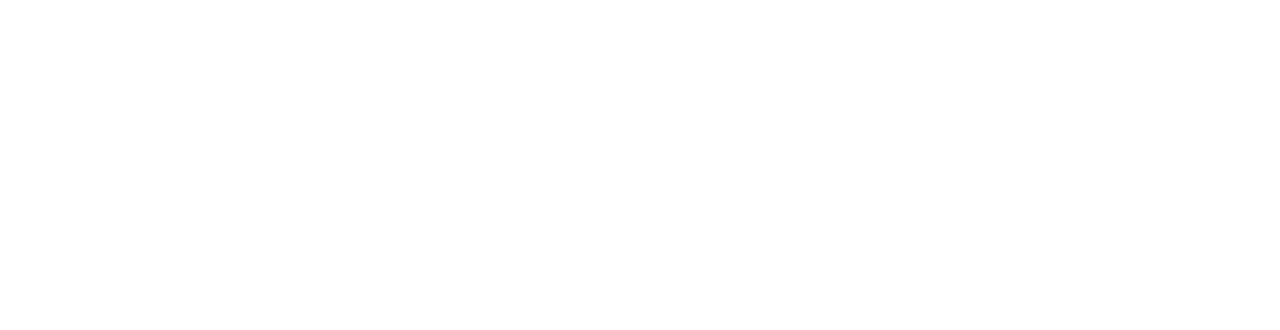
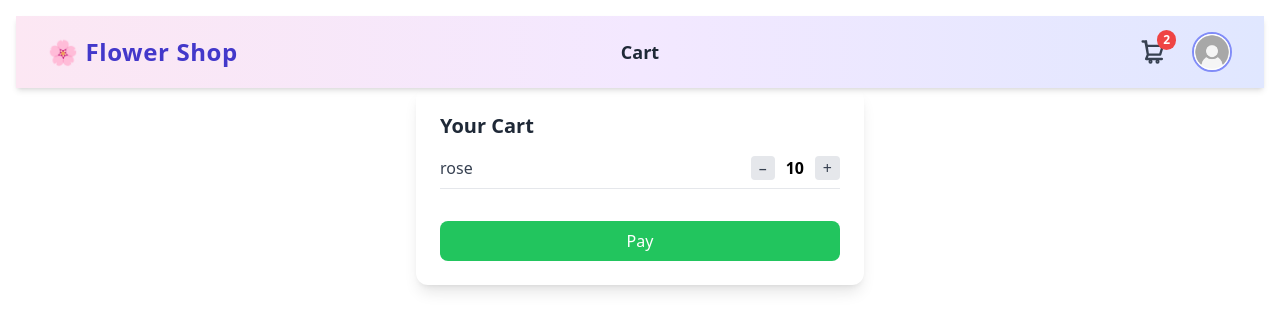
Before and after one commit to GuilhermeDias02/Flower-Shop, an Angular app: page /cart in a window 1280 px wide. Before the commit this address led to /. Shown: the top 330 px of the page. Built offline with nearby package versions, Linux system fonts and the light colour scheme; sample sign-in values are in the browser's storage.

Commit message:
feat: cart

```diff
--- a/src/app/app.routes.ts
+++ b/src/app/app.routes.ts
@@ -21,4 +21,8 @@
     // canActivate: [adminGuard],
     loadChildren: () => import('./features/admin/admin.routes').then((m) => m.ADMIN_ROUTES),
   },
+  {
+    path: 'cart',
+    loadChildren: () => import('./features/cart/cart.routes').then((m) => m.CART_ROUTES),
+  },
 ];
--- /dev/null
+++ b/src/app/features/cart/cart.routes.ts
@@ -0,0 +1,11 @@
+import { Routes } from '@angular/router';
+import { authGuard } from '../../core/guards/auth.guard';
+import { CartComponent } from './components/cart.component';
+
+export const CART_ROUTES: Routes = [
+  {
+    path: '',
+    canActivate: [authGuard],
+    component: CartComponent,
+  },
+];
--- /dev/null
+++ b/src/app/features/cart/components/cart.component.ts
@@ -0,0 +1,107 @@
+import { Component, inject, signal } from '@angular/core';
+import { HeaderComponent } from '../../../shared/components/header/header.component';
+import { AuthService } from '../../auth/services/auth.service';
+import { CartService } from '../services/cart.service';
+import { FlowerService } from '../../flowers/services/flowers.service';
+import { Cart } from '../models/cart.model';
+
+@Component({
+  selector: 'app-cart',
+  standalone: true,
+  imports: [HeaderComponent],
+  template: `
+    <app-header [pageTitle]="'Cart'" [homeLink]="'/shop'"></app-header>
+    <div class="bg-white rounded-xl shadow-lg p-6 w-full max-w-md mx-auto">
+      <h2 class="text-xl font-bold mb-4 text-gray-800">Your Cart</h2>
+
+      <div class="space-y-4">
+        @if (userCart()) {
+          @for (item of cartItems(); track item.flower?.id) {
+            <div class="flex justify-between items-center border-b pb-2">
+              <!-- Flower Name -->
+              <span class="text-gray-700 font-medium">{{ item.flower?.name }}</span>
+
+              <!-- Quantity Controls -->
+              <div class="flex items-center gap-2">
+                <button
+                  (click)="decrease(item.flower?.id)"
+                  class="bg-gray-200 hover:bg-gray-300 text-gray-700 px-2 rounded"
+                >
+                  –
+                </button>
+                <span class="w-6 text-center font-semibold">{{ item.quantity }}</span>
+                <button
+                  (click)="increase(item.flower?.id)"
+                  class="bg-gray-200 hover:bg-gray-300 text-gray-700 px-2 rounded"
+                >
+                  +
+                </button>
+              </div>
+            </div>
+          }
+        } @else {
+          <p class="text-gray-500">Your cart is empty 🌸</p>
+        }
+
+        <!-- Pay Button -->
+        <div class="pt-4">
+          <button
+            (click)="onPay()"
+            [disabled]="!userCart()"
+            class="w-full bg-green-500 hover:bg-green-600 text-white py-2 rounded-lg font-medium transition disabled:opacity-50 disabled:cursor-default disabled:hover:bg-green-500"
+          >
+            Pay
+          </button>
+        </div>
+      </div>
+    </div>
+  `,
+  styles: [],
+})
+export class CartComponent {
+  private cartService = inject(CartService);
+  private authService = inject(AuthService);
+  private flowerService = inject(FlowerService);
+  userCart = signal<Cart | null>(this.cartService.getUserCart(this.authService.currentUser$()?.id));
+
+  flowerName(flowerId: number): string {
+    return this.flowerService.getFlowerNameById(flowerId);
+  }
+
+  cartItems() {
+    if (this.userCart()) {
+      return Array.from(this.userCart()?.flowers.entries() ?? []).map(([flowerId, quantity]) => {
+        const flower = this.flowerService.getFlowerById(flowerId);
+        return { flower, quantity };
+      });
+    }
+    return [];
+  }
+
+  increase(flowerId?: number): void {
+    if (this.userCart() && flowerId) {
+      const current = this.userCart()?.flowers.get(flowerId) ?? 0;
+      this.userCart()?.flowers.set(flowerId, current + 1);
+    } else {
+      console.warn('Tried increasing element with an empty cart');
+    }
+  }
+
+  decrease(flowerId?: number) {
+    if (this.userCart() && flowerId) {
+      const current = this.userCart()?.flowers.get(flowerId) ?? 0;
+      if (current > 1) {
+        this.userCart()?.flowers.set(flowerId, current - 1);
+      } else {
+        this.userCart()?.flowers.delete(flowerId);
+      }
+    } else {
+      console.warn('Tried decreasing element with an empty cart');
+    }
+  }
+
+  onPay(): void {
+    //todo: payement
+    //navigate payment
+  }
+}
--- a/src/app/features/cart/models/cart.model.ts
+++ b/src/app/features/cart/models/cart.model.ts
@@ -1,7 +1,4 @@
-import { User } from '../../auth/models/user.model';
-import { Flower } from '../../flowers/models/flowers.model';
-
 export interface Cart {
-  flowers: Map<Flower, number>;
-  user: User;
+  flowers: Map<number, number>; // flowerId -> number of flowers
+  userId: number;
 }
--- /dev/null
+++ b/src/app/features/cart/services/cart.service.ts
@@ -0,0 +1,46 @@
+import { Injectable } from '@angular/core';
+import { Cart } from '../models/cart.model';
+
+@Injectable({
+  providedIn: 'root',
+})
+export class CartService {
+  //todo: sync carts to localStorage
+  private carts: Cart[] = [
+    {
+      flowers: new Map([
+        [1, 5],
+        [2, 1],
+      ]),
+      userId: 3,
+    },
+    {
+      flowers: new Map([[2, 10]]),
+      userId: 1,
+    },
+  ];
+
+  //Returns the current user's cart or false if it's empty
+  getUserCart(userId?: number): Cart | null {
+    if (!userId) throw Error('A user id must be provided');
+
+    const userCart = this.carts.find((c: Cart) => c.userId === userId);
+    if (userCart) {
+      return userCart;
+    }
+
+    return null;
+  }
+
+  addToCart(userId?: number, flowerId?: number): void {
+    if (userId && flowerId) {
+      const cart = this.carts.find((c) => c.userId === userId);
+      if (cart?.flowers.has(flowerId)) {
+        const flowerNumber = cart?.flowers.get(flowerId);
+        cart?.flowers.set(flowerId, (flowerNumber ?? 1) + 1);
+      } else {
+        cart?.flowers.set(flowerId, 1);
+      }
+    }
+  }
+}
--- a/src/app/features/flowers/components/flowerCard.component.ts
+++ b/src/app/features/flowers/components/flowerCard.component.ts
@@ -8,9 +8,7 @@
   standalone: true,
   imports: [CommonModule],
   template: `
-    <div
-      class="m-3 max-w-xs bg-white rounded-xl shadow-md overflow-hidden hover:shadow-xl transition"
-    >
+    <div class="m-3 w-64 bg-white rounded-xl shadow-md overflow-hidden hover:shadow-xl transition">
       <!-- Flower Image -->
       <img [src]="imagePath(flower()!)" [alt]="flower()?.name" class="w-full h-48 object-cover" />
 
--- a/src/app/features/flowers/components/flowerShop.component.ts
+++ b/src/app/features/flowers/components/flowerShop.component.ts
@@ -11,11 +11,13 @@
   standalone: true,
   imports: [CommonModule, HeaderComponent, FlowerCardComponent, FlowerPopInComponent],
   template: `
-    <app-header [pageTitle]="'Shop'"></app-header>
+    <app-header [pageTitle]="'Shop'" [homeLink]="'/shop'"></app-header>
     FlowerShop
-    @for (flower of flowers; track flower.id) {
-      <app-flower-card [flower]="flower" (showDetails)="onShowDetails($event)"></app-flower-card>
-    }
+    <div class="flex flex-row flex-wrap ">
+      @for (flower of flowers; track flower.id) {
+        <app-flower-card [flower]="flower" (showDetails)="onShowDetails($event)"></app-flower-card>
+      }
+    </div>
     @if (showPopin()) {
       <app-flower-popin
         [selectedFlower]="this.selectedFlower()"
--- a/src/app/features/flowers/services/flowers.service.ts
+++ b/src/app/features/flowers/services/flowers.service.ts
@@ -37,4 +37,20 @@
 
     return '';
   }
+
+  getFlowerById(flowerId: number): Flower | null {
+    const foundFlower = this.flowers.find((f) => f.id === flowerId);
+    if (foundFlower) {
+      return foundFlower;
+    }
+    return null;
+  }
+
+  getFlowerNameById(flowerId: number): string {
+    const flower = this.getFlowerById(flowerId);
+    if (flower) {
+      return flower.name;
+    }
+    return 'error';
+  }
 }
--- a/src/app/shared/components/header/header.component.ts
+++ b/src/app/shared/components/header/header.component.ts
@@ -1,5 +1,5 @@
 import { Component, ElementRef, HostListener, inject, input } from '@angular/core';
-import { RouterLink } from '@angular/router';
+import { Router, RouterLink } from '@angular/router';
 import { AuthService } from '../../../features/auth/services/auth.service';
 
 @Component({
@@ -12,7 +12,9 @@
     >
       <div class="flex items-center justify-between px-8 py-4 relative">
         <!-- Left: Logo -->
-        <div class="text-2xl font-extrabold text-indigo-700 tracking-wide">🌸 Flower Shop</div>
+        <div class="text-2xl font-extrabold text-indigo-700 tracking-wide hover:cursor-pointer">
+          <a [routerLink]="'/flowers' + this.homeLink()">🌸 Flower Shop</a>
+        </div>
 
         <!-- Center: Page Title -->
         <div class="absolute inset-0 flex justify-center items-center pointer-events-none">
@@ -22,7 +24,37 @@
         </div>
 
         <!-- Right -->
-        <div class="relative flex items-cente">
+        <div class="relative flex items-center gap-6">
+          <button
+            type="button"
+            (click)="onCartClick()"
+            class="relative text-gray-700 hover:text-indigo-700 transition"
+          >
+            <!-- Cart Icon (Heroicons) -->
+            <svg
+              xmlns="http://www.w3.org/2000/svg"
+              fill="none"
+              viewBox="0 0 24 24"
+              stroke-width="2"
+              stroke="currentColor"
+              class="w-7 h-7"
+            >
+              <path
+                stroke-linecap="round"
+                stroke-linejoin="round"
+                d="M2.25 3h1.386c.51 0 .955.343 1.087.835l.383 1.437m0 0L6.75 14.25h10.5l2.25-7.5H6.75m-1.644-3.978L6.75 14.25m0 0L5.25 18h13.5M9 21a.75.75 0 100-1.5.75.75 0 000 1.5zm6 0a.75.75 0 100-1.5.75.75 0 000 1.5z"
+              />
+            </svg>
+
+            <!-- Example badge -->
+            @if (cartCount > 0) {
+              <span
+                class="absolute -top-2 -right-2 bg-red-500 text-white text-xs font-bold rounded-full px-1.5 py-0.5"
+              >
+                {{ cartCount }}
+              </span>
+            }
+          </button>
           <!-- If user is logged in -->
           <button (click)="toggleMenu()" class="focus:outline-none ">
             <img
@@ -76,8 +108,11 @@
 })
 export class HeaderComponent {
   private authService = inject(AuthService);
+  private eRef = inject(ElementRef);
+  private router = inject(Router);
   pageTitle = input<string>('Error loading page title');
-  private eRef = inject(ElementRef);
+  homeLink = input<string>('');
+  cartCount = 2;
 
   currentUser = this.authService.currentUser$;
 
@@ -101,4 +136,8 @@
       this.showMenu = false;
     }
   }
+
+  onCartClick() {
+    this.router.navigate(['/cart']);
+  }
 }
```
Also changed, not shown: src/app/features/flowers/components/flowerPopIn.component.ts (+8 -6 lines).
